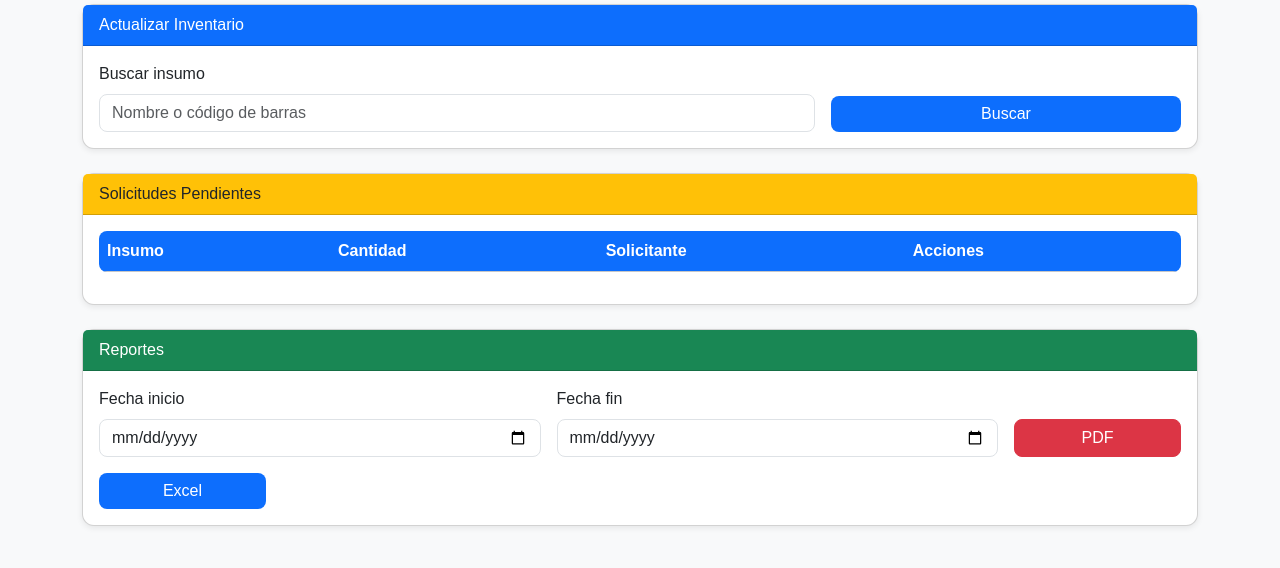
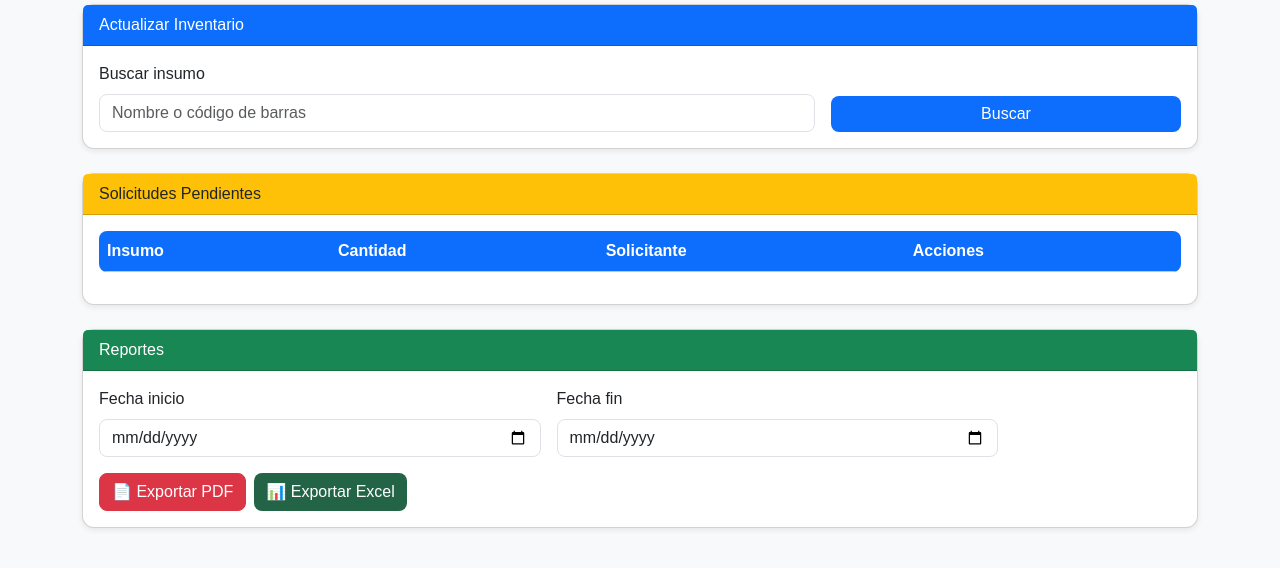
Before and after one commit to Julianm28/ProyectoGrupal, a plain HTML site: page FrontEnd/bodega.html in a window 1280 px wide. Shown: the part 92-660 px from the top of the page. Drawn offline with Linux system fonts and the light colour scheme; no server answers.

Commit message:
version final

```diff
--- a/FrontEnd/CSS/estilos.css
+++ b/FrontEnd/CSS/estilos.css
@@ -33,7 +33,7 @@ h1, h2, h3 {
 }
 
 .btn-success {
-  background-color: #0d6efd;
+  background-color: #236446;
   border: none;
 }
 .btn-success:hover {
--- a/FrontEnd/bodega.html
+++ b/FrontEnd/bodega.html
@@ -57,12 +57,14 @@
           <label class="form-label">Fecha fin</label>
           <input type="date" id="fechaFin" class="form-control">
         </div>
-        <div class="col-md-2 d-flex align-items-end">
-          <button id="btnExportarPDF" class="btn btn-danger w-100">PDF</button>
-        </div>
-        <div class="col-md-2 d-flex align-items-end">
-          <button id="btnExportarExcel" class="btn btn-success w-100">Excel</button>
-        </div>
+<div class="d-flex gap-2">
+  <button id="btnExportarPDF" class="btn btn-danger">
+    📄 Exportar PDF
+  </button>
+  <button id="btnExportarExcel" class="btn btn-success">
+    📊 Exportar Excel
+  </button>
+</div>
       </div>
     </div>
   </div>
```
